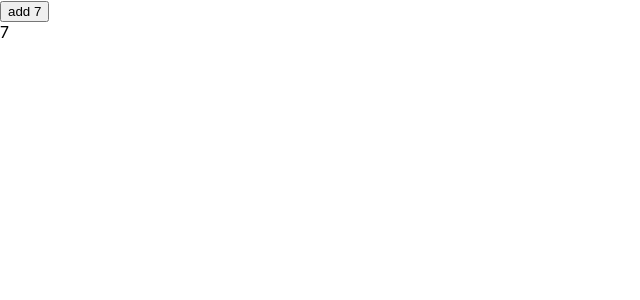
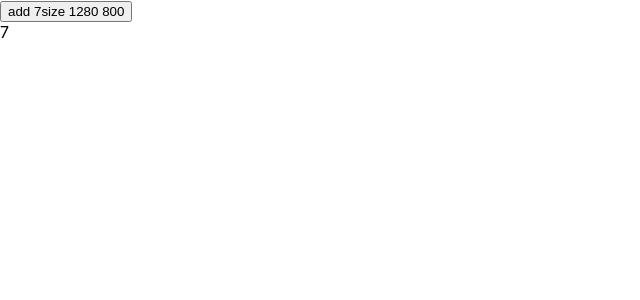
Before and after one commit to MagicalBridge/react-hooks, a React (Create React App) app in the folder learn-hooks/: page / in a window 1280 px wide. Shown: the top 300 px of the page, without its empty margins (0-640 px from the left). Built offline with nearby package versions, Linux system fonts and the light colour scheme.

Commit message:
提交自定义hooks的学习笔记

```diff
--- a/learn-hooks/src/App.js
+++ b/learn-hooks/src/App.js
@@ -1,4 +1,4 @@
-import React, { useState, PureComponent, useEffect, useRef } from 'react'
+import React, { useState, PureComponent, useEffect, useRef, useCallback } from 'react'
 import './App.css'
 
 // 函数组件
@@ -36,12 +36,40 @@ function useCount(defaultCount) {
   return [count]
 }
 
+// 自定义hooks的size函数
+
+function useSize() {
+  // 定义数据
+  const [size, setSize] = useState({
+    width: document.documentElement.clientWidth,
+    height: document.documentElement.clientHeight,
+  })
+  // 定义副作用 只需要执行一次
+  useEffect(() => {
+    window.addEventListener('resize', onResize, false);
+    return () => {
+      window.removeEventListener('resize', onResize, false);
+    }
+  }, [])
+
+  const onResize = useCallback(() => {
+    setSize({
+      width: document.documentElement.clientWidth,
+      height: document.documentElement.clientHeight,
+    })
+  }, [])
+
+  return size
+}
+
 function App() {
   const [count] = useCount(0)
+  const size = useSize()
   return (
     <div>
       <button>
         add {count}
+        size {size.width} {size.height}
       </button>
       <Count count={count} />
     </div>
```
Also changed, not shown: 1 other file (tests, documents, lock files or other folders).
